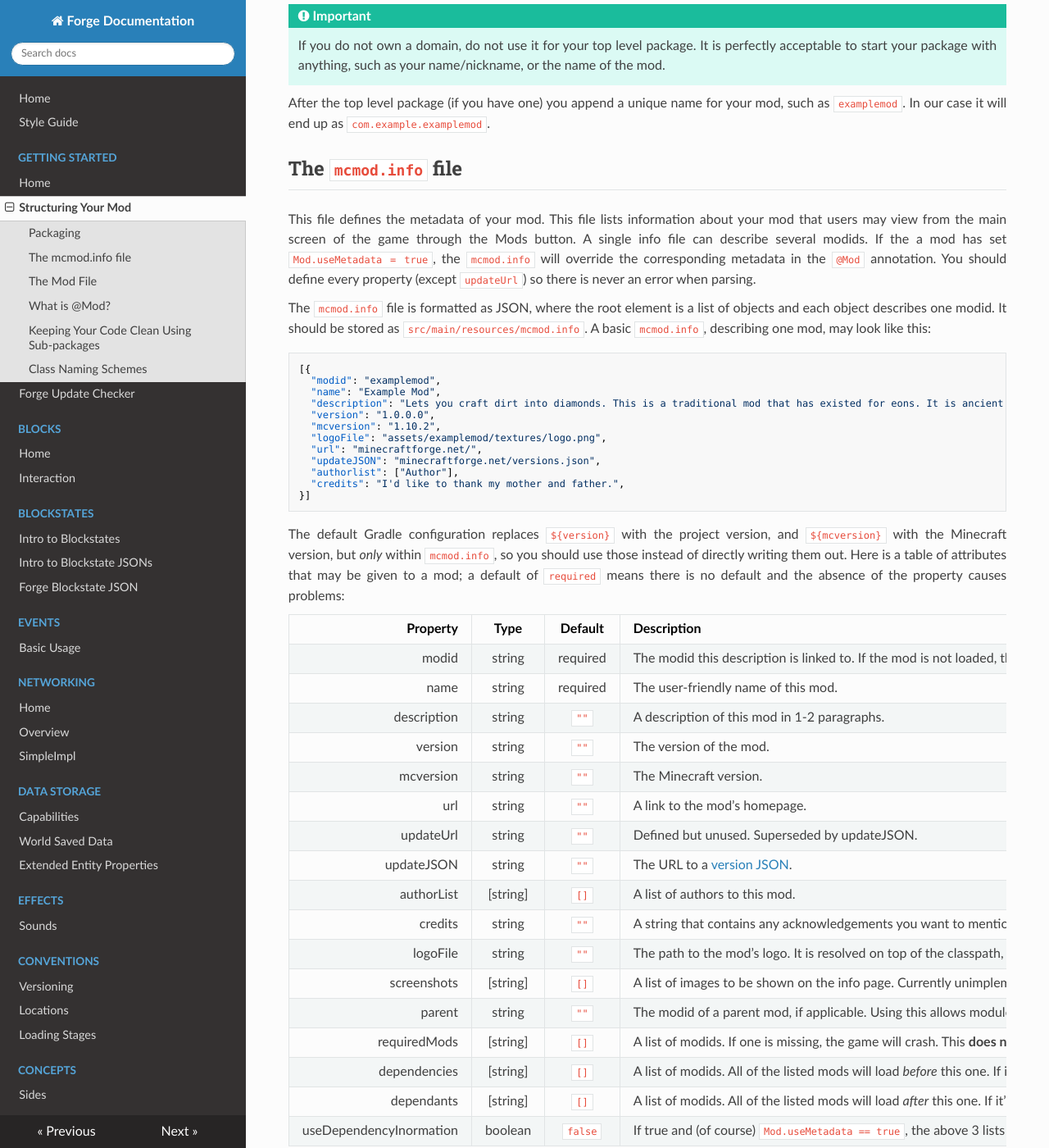
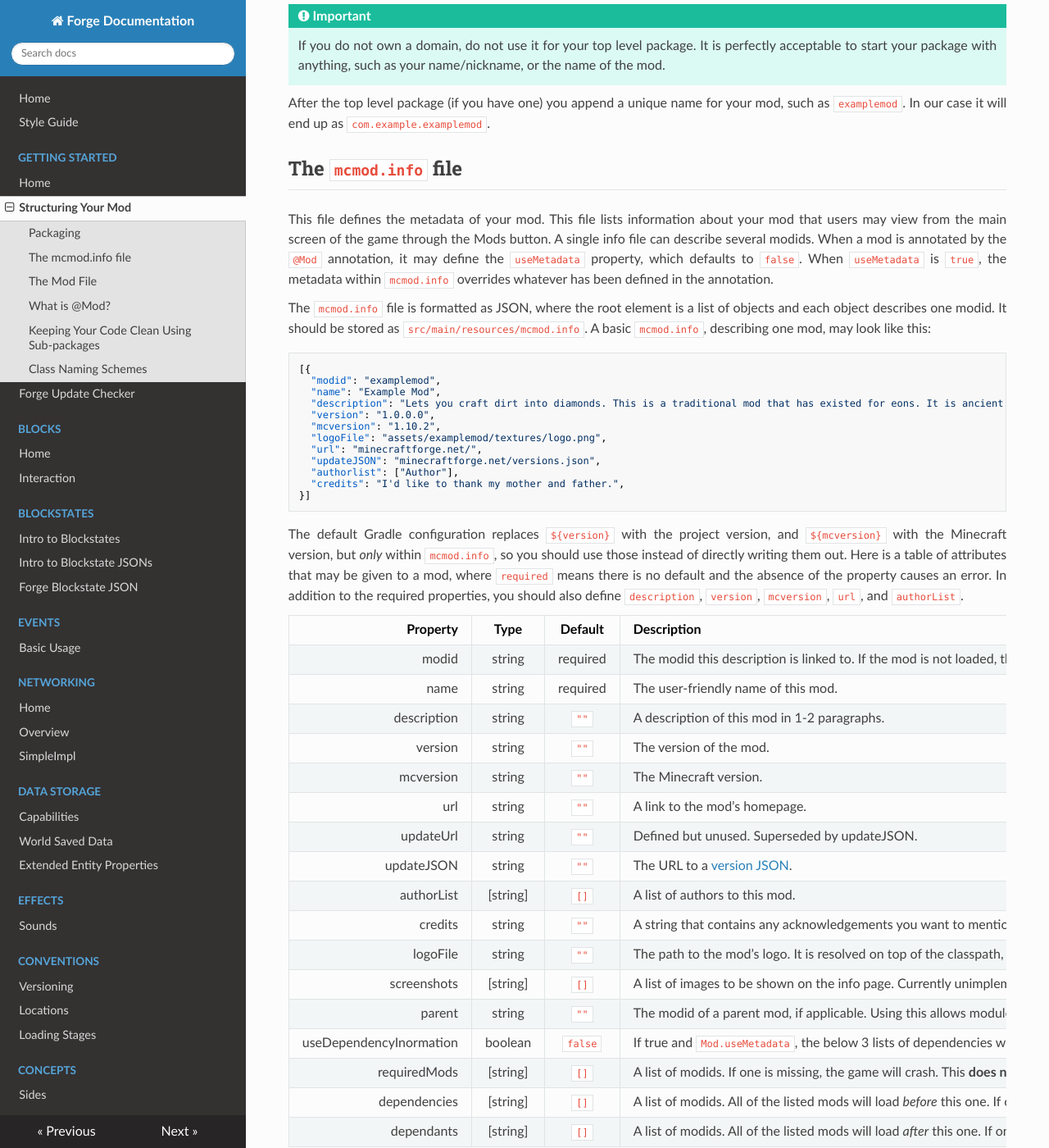
Before and after one commit to MinecraftForge/Documentation, an MkDocs documentation site: the page built from docs/gettingstarted/structuring.md, in a window 1280 px wide and 1400 px high, scrolled down 342 px. Shown: the whole window at 82% size. Built offline with MkDocs 1.6.1, drawn with Linux system fonts in a browser that asks for light colours; nearby versions of some CDN libraries; old or Windows-style settings are respelled for this version of MkDocs.

Commit message:
Touch up the `mcmod.info` section
Clarify some things, and copy the BuildCraft `mcmod.info` into its own
gist.

```diff
--- a/docs/gettingstarted/structuring.md
+++ b/docs/gettingstarted/structuring.md
@@ -17,7 +17,7 @@ After the top level package (if you have one) you append a unique name for your
 The `mcmod.info` file
 -------------------
 
-This file defines the metadata of your mod. This file lists information about your mod that users may view from the main screen of the game through the Mods button. A single info file can describe several modids. If the a mod has set `Mod.useMetadata = true`, the `mcmod.info` will override the corresponding metadata in the `@Mod` annotation. You should define every property (except `updateUrl`) so there is never an error when parsing.
+This file defines the metadata of your mod. This file lists information about your mod that users may view from the main screen of the game through the Mods button. A single info file can describe several modids. When a mod is annotated by the `@Mod` annotation, it may define the `useMetadata` property, which defaults to `false`. When `useMetadata` is `true`, the metadata within `mcmod.info` overrides whatever has been defined in the annotation.
 
 The `mcmod.info` file is formatted as JSON, where the root element is a list of objects and each object describes one modid. It should be stored as `src/main/resources/mcmod.info`. A basic `mcmod.info`, describing one mod, may look like this:
 
@@ -34,7 +34,7 @@ The `mcmod.info` file is formatted as JSON, where the root element is a list of
       "credits": "I'd like to thank my mother and father.",
     }]
 
-The default Gradle configuration replaces `${version}` with the project version, and `${mcversion}` with the Minecraft version, but *only* within `mcmod.info`, so you should use those instead of directly writing them out. Here is a table of attributes that may be given to a mod; a default of `required` means there is no default and the absence of the property causes problems:
+The default Gradle configuration replaces `${version}` with the project version, and `${mcversion}` with the Minecraft version, but *only* within `mcmod.info`, so you should use those instead of directly writing them out. Here is a table of attributes that may be given to a mod, where `required` means there is no default and the absence of the property causes an error. In addition to the required properties, you should also define `description`, `version`, `mcversion`, `url`, and `authorList`.
 
 |     Property |   Type   | Default  | Description |
 |-------------:|:--------:|:--------:|:------------|
@@ -51,12 +51,12 @@ The default Gradle configuration replaces `${version}` with the project version,
 |     logoFile |  string  |   `""`   | The path to the mod's logo. It is resolved on top of the classpath, so you should put it in a location where the name will not conflict, maybe under your own assets folder. |
 |  screenshots | [string] |   `[]`   | A list of images to be shown on the info page. Currently unimplemented. |
 |       parent |  string  |   `""`   | The modid of a parent mod, if applicable. Using this allows modules of another mod to be listed under it in the info page, like BuildCraft.
+| useDependencyInormation |  boolean |  `false` | If true and `Mod.useMetadata`, the below 3 lists of dependencies will be used. If not, they 3 do nothing. |
 | requiredMods | [string] |   `[]`   | A list of modids. If one is missing, the game will crash. This **does not affect the _ordering_ of mod loading!** To specify ordering as well as requirement, have a coupled entry in `dependencies`. |
-| dependencies | [string] |   `[]`   | A list of modids. All of the listed mods will load *before* this one. If it's not present, nothing happens. |
-|   dependants | [string] |   `[]`   | A list of modids. All of the listed mods will load *after* this one. If it's not present, nothing happens. |
-| useDependencyInormation |  boolean |  `false` | If true and (of course) `Mod.useMetadata == true`, the above 3 lists of dependencies will be used. If not, the above 3 do nothing. |
+| dependencies | [string] |   `[]`   | A list of modids. All of the listed mods will load *before* this one. If one is not present, nothing happens. |
+|   dependants | [string] |   `[]`   | A list of modids. All of the listed mods will load *after* this one. If one is not present, nothing happens. |
 
-A good example `mcmod.info` that uses many of these properties is [BuildCraft](http://github.com/BuildCraft/BuildCraft/blob/8.0.x/buildcraft_resources/mcmod.info).
+A good example `mcmod.info` that uses many of these properties is [BuildCraft](http://gist.github.com/anonymous/05ad9a1e0220bbdc25caed89ef0a22d2).
 
 The Mod File
 ------------
```
